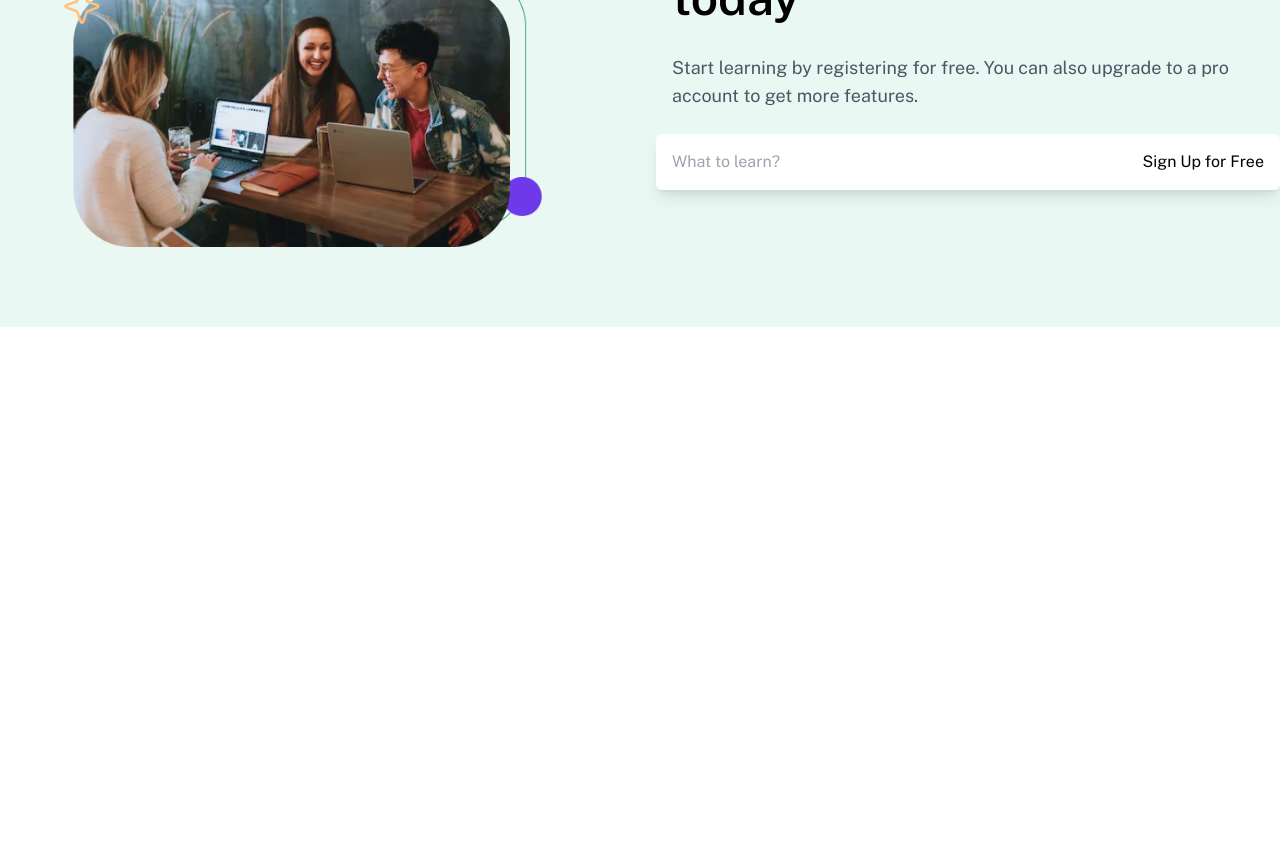
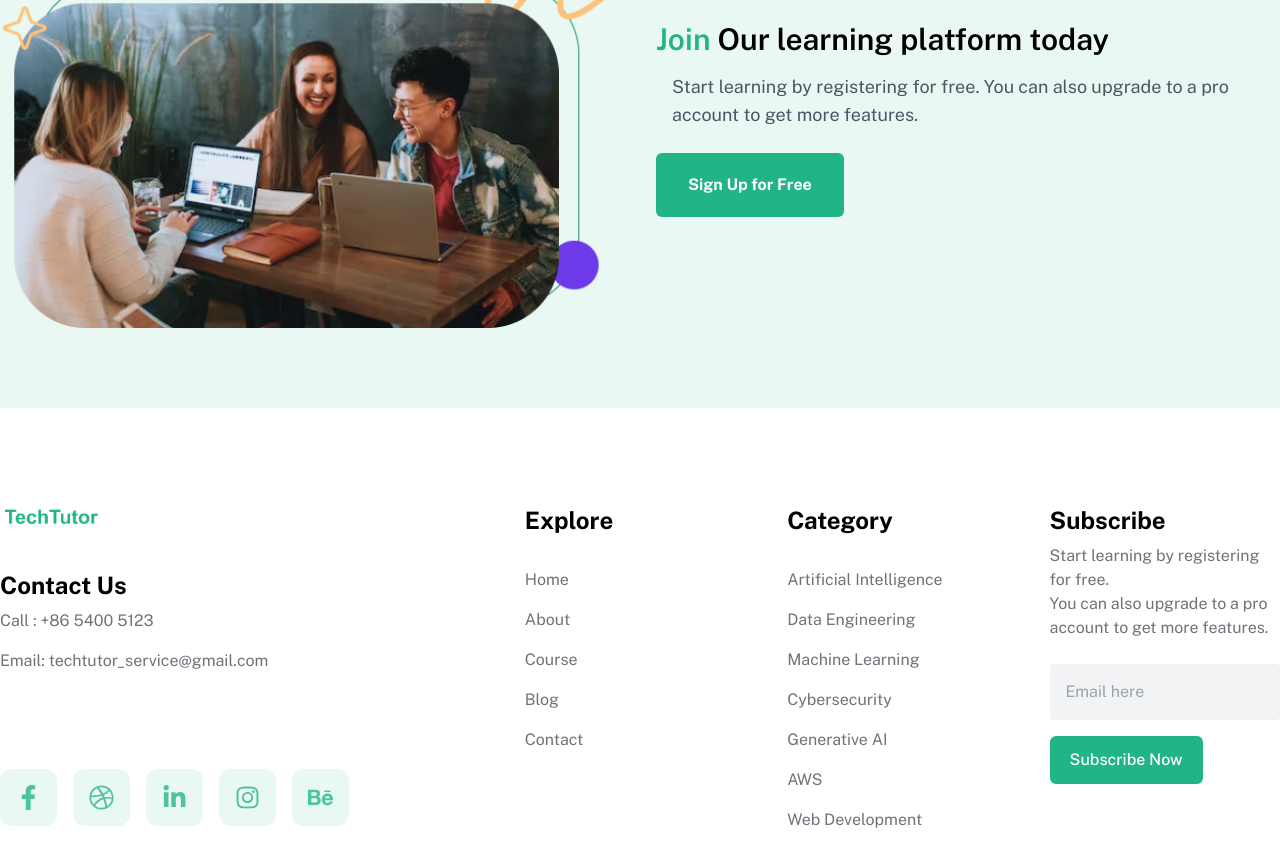
Before and after one commit to Molly503/landing-page-formal, a React (Vite) app: page / in a window 1280 px wide. Shown: the part 3100-3967 px from the top of the page. Before the commit the page ends 3427 px from the top, so only its background shows below. Built offline with nearby package versions, Linux system fonts and the light colour scheme.

Commit message:
9th whole completed

```diff
--- a/src/App.jsx
+++ b/src/App.jsx
@@ -6,6 +6,7 @@ import {
   Categories,
   Feedback,
   CTA,
+  Footer,
 } from "./components"
 import "./App.css"
 
@@ -19,6 +20,7 @@ const App = () => {
       <Categories />
       <Feedback />
       <CTA />
+      <Footer />
     </div>
   )
 }
--- a/src/assets/index.js
+++ b/src/assets/index.js
@@ -1,6 +1,7 @@
 import hamburgerMenu from "./hamburgerMenu.svg"
 import close from "./close.svg"
-import logo from "./logo.svg"
+
+import newLogo from "../assets/newLogo.png"
 import lock from "./lock.svg"
 import heroImg from "./heroImg.png"
 
@@ -17,7 +18,6 @@ import cta from "./cta.png"
 export {
   hamburgerMenu,
   close,
-  logo,
   lock,
   heroImg,
   blogImg1,
@@ -29,4 +29,5 @@ export {
   feedbackpho3,
   feedbackpho4,
   feedbackpho5,
+  newLogo,
 }
--- a/src/components/CTA.jsx
+++ b/src/components/CTA.jsx
@@ -3,11 +3,11 @@ import { cta } from "../assets"
 const CTA = () => {
   return (
     <div className="w-full bg-[#E9F8F3] py-20">
-      <div className="md:max-w-[1480px] m-auto grid md:grid-cols-2 gap-8 max-w-[600px]">
-        <img src={cta} className="w-[500px] mx-auto" />
+      <div className="md:max-w-[1480px] m-auto grid md:grid-cols-2 gap-8 max-w-[600px] items-center">
+        <img src={cta} className="w-[650px] mx-auto" />
 
-        <div className="flex flex-col justify-start gap-4">
-          <h1 className="py-2 md:text-5xl  font-semibold p-4">
+        <div>
+          <h1 className="py-2 md:text-3xl  font-semibold ">
             <span className="text-[#20B486] "> Join </span>
             Our learning platform today
           </h1>
@@ -15,14 +15,10 @@ const CTA = () => {
             Start learning by registering for free. You can also upgrade to a
             pro account to get more features.
           </p>
-          <form className="bg-white max-w-[700px] p-4 input-bx-shadow shadow-lg rounded-md flex justify-between">
-            <input
-              className="bg-white "
-              type="text"
-              placeholder="What to learn?"
-            />
-            <button>Sign Up for Free</button>
-          </form>
+
+          <button className="max-[780px]:w-full my-4 px-8 py-5 rounded-md bg-[#20B486] text-white font-bold">
+            Sign Up for Free
+          </button>
         </div>
       </div>
     </div>
--- a/src/components/Categories.jsx
+++ b/src/components/Categories.jsx
@@ -33,7 +33,10 @@ const Categories = () => {
             icons={<TiHtml5 size={30} />}
             title={"Web Development"}
           />
-          <CategoryCard icons={<FaAws size={30} />} title={"AWS"} />
+          <CategoryCard
+            icons={<FaAws size={30} />}
+            title={"Amazon Web Services"}
+          />
           <CategoryCard
             icons={<HiOutlineBriefcase size={30} />}
             title={"Data Analysis"}
--- /dev/null
+++ b/src/components/Footer.jsx
@@ -0,0 +1,89 @@
+import { newLogo } from "../assets"
+import {
+  FaFacebookF,
+  FaDribbble,
+  FaLinkedinIn,
+  FaInstagram,
+  FaBehance,
+} from "react-icons/fa"
+
+const Footer = () => {
+  return (
+    <div className="w-full bg-white py-24">
+      <div className="md:max-w-[1480px] m-auto grid md:grid-cols-5 max-[780px]:grid-cols-2  gap-8 max-w-[600px]  px-4 md:px-0">
+        <div className="col-span-2">
+          <img src={newLogo} className="h-[25px]" />
+          <h3 className="text-2xl font-bold mt-10">Contact Us</h3>
+          <h3 className="py-2 text-[#6D737A]">Call : +86 5400 5123</h3>
+          <h3 className="py-2 text-[#6D737A]">
+            Email: techtutor_service@gmail.com
+          </h3>
+          <br />
+          <br />
+          <br />
+
+          <div className="flex gap-4 py-4">
+            <div className="p-4 bg-[#E9F8F3] rounded-xl">
+              <FaFacebookF size={25} style={{ color: "#4DC39E" }} />
+            </div>
+            <div className="p-4 bg-[#E9F8F3] rounded-xl">
+              <FaDribbble size={25} style={{ color: "#4DC39E" }} />
+            </div>
+            <div className="p-4 bg-[#E9F8F3] rounded-xl">
+              <FaLinkedinIn size={25} style={{ color: "#4DC39E" }} />
+            </div>
+            <div className="p-4 bg-[#E9F8F3] rounded-xl">
+              <FaInstagram size={25} style={{ color: "#4DC39E" }} />
+            </div>
+            <div className="p-4 bg-[#E9F8F3] rounded-xl">
+              <FaBehance size={25} style={{ color: "#4DC39E" }} />
+            </div>
+          </div>
+        </div>
+
+        <div>
+          <h3 className="text-2xl font-bold">Explore</h3>
+          <ul className="py-6 text-[#6D737A]">
+            <li className="py-2">Home</li>
+            <li className="py-2">About</li>
+            <li className="py-2">Course</li>
+            <li className="py-2">Blog</li>
+            <li className="py-2">Contact</li>
+          </ul>
+        </div>
+
+        <div>
+          <h3 className="text-2xl font-bold">Category</h3>
+          <ul className="py-6 text-[#6D737A]">
+            <li className="py-2">Artificial Intelligence</li>
+            <li className="py-2">Data Engineering</li>
+            <li className="py-2">Machine Learning</li>
+            <li className="py-2">Cybersecurity</li>
+            <li className="py-2">Generative AI </li>
+            <li className="py-2">AWS</li>
+            <li className="py-2">Web Development</li>
+          </ul>
+        </div>
+
+        <div className="max-[780px]:col-span-2">
+          <h3 className="text-2xl font-bold">Subscribe</h3>
+          <h3 className="py-2 text-[#6D737A]">
+            Start learning by registering for free.<br></br> You can also
+            upgrade to a pro account to get more features.
+          </h3>
+          <form className="py-4">
+            <input
+              className="bg-[#F2F3F4] p-4 w-full rounded"
+              placeholder="Email here"
+            />
+            <button className="max-[780px]:w-full my-4 px-5 py-3 rounded-md bg-[#20B486] text-white font-medium">
+              Subscribe Now
+            </button>
+          </form>
+        </div>
+      </div>
+    </div>
+  )
+}
+
+export default Footer
--- a/src/components/index.js
+++ b/src/components/index.js
@@ -5,5 +5,6 @@ import Courses from "./Courses"
 import Categories from "./Categories"
 import Feedback from "./Feedback"
 import CTA from "./CTA"
+import Footer from "./Footer"
 
-export { Navbar, Hero, Companies, Courses, Categories, Feedback, CTA }
+export { Navbar, Hero, Companies, Courses, Categories, Feedback, CTA, Footer }
```
Also changed, not shown: src/assets/logo.svg (deleted).
